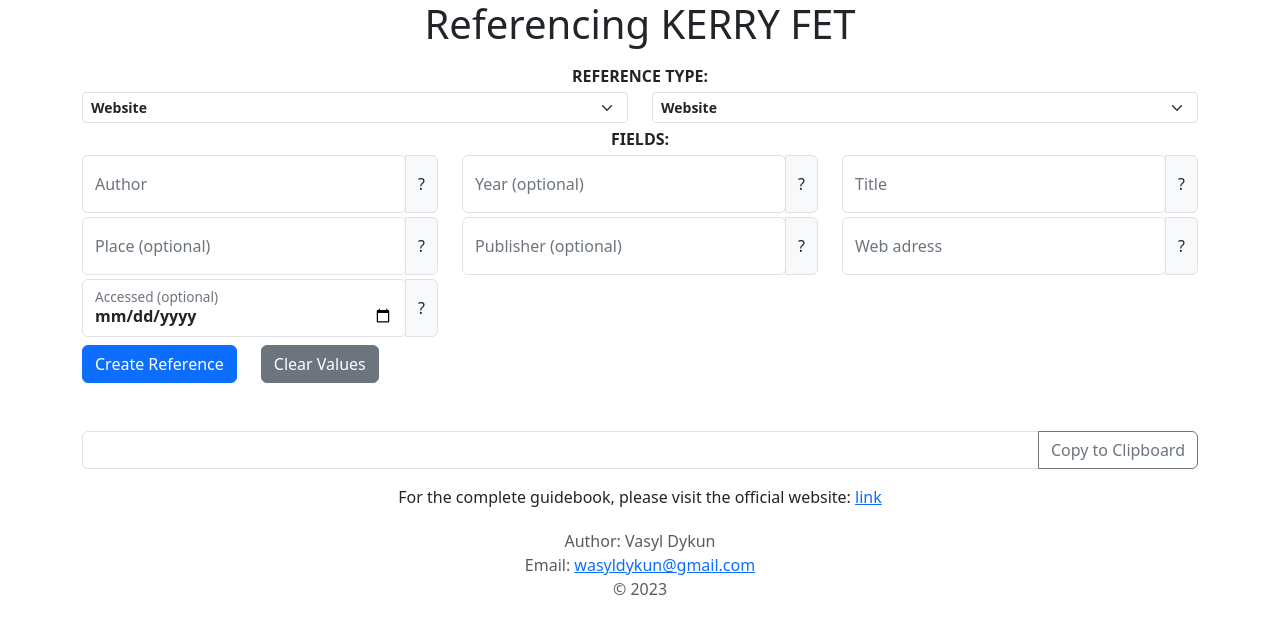
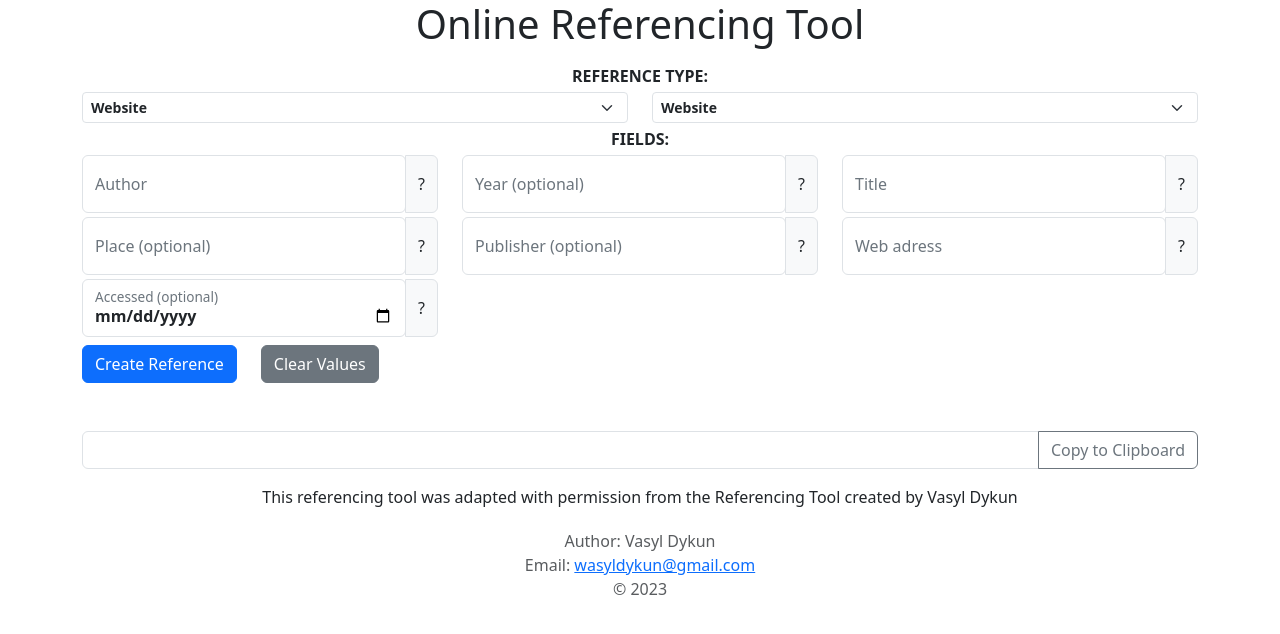
Before and after one commit to Rob-brarian/ReferencingTool, a website built with Vite: page index.html in a window 1280 px wide. Built offline with nearby package versions, Linux system fonts and the light colour scheme.

Commit message:
Update index.html

```diff
--- a/index.html
+++ b/index.html
@@ -19,7 +19,7 @@
 
 <body>
     <main class="container text-center">
-      <h1 class="mb-3">Referencing KERRY FET</h1>
+      <h1 class="mb-3">Online Referencing Tool</h1>
       <div class="row mb-1"><b>REFERENCE TYPE:</b></div>
       <div class="row">
         <div id="reference_type" class="col mb-1">
@@ -54,7 +54,7 @@
         <button class="btn btn-outline-secondary" type="button" id="copy_ref_button" >Copy to Clipboard</button>
       </div>
       <div class="row mb-1">
-        <p>For the complete guidebook, please visit the official website: <a href="https://library.etbi.ie/referencing/others">link</a></p>
+        <p>This referencing tool was adapted with permission from the Referencing Tool created by Vasyl Dykun</a></p>
       </div>
     </main>
     <footer class="">
```
